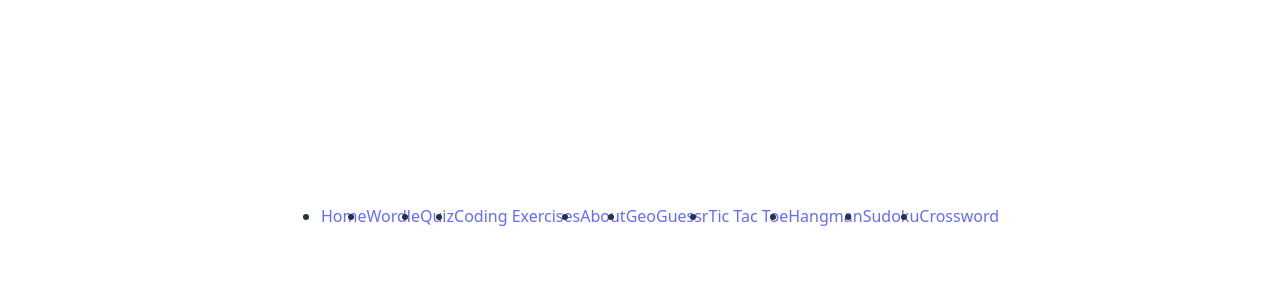
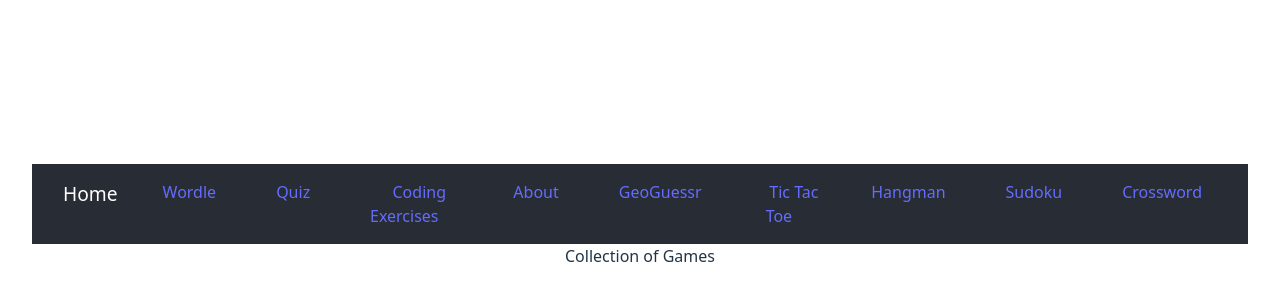
Before and after one commit to zwjc/wordle, a React (Vite) app: page /games in a window 1280 px wide. Shown: the part 184-484 px from the top of the page. Built offline with nearby package versions, Linux system fonts and the light colour scheme.

Commit message:
feat: improved navbar

```diff
--- a/src/Links.tsx
+++ b/src/Links.tsx
@@ -8,32 +8,33 @@ import "./main.css";
 function Links() {
     return (
         <Router>
-            <div>
-                <nav>
-                    <ul className="header-wrapper">
-                        <li> <Link to="/">Home </Link> </li>
-                        <li> <Link to="/wordle">Wordle </Link> </li>
-                        <li> <Link to="/quiz">Quiz </Link> </li>
-                        <li> <Link to="/coding">Coding Exercises </Link> </li>
-                        <li> <Link to="/about">About </Link> </li>
-                        <li> <Link to="/geoguessr">GeoGuessr </Link> </li>
-                        <li> <Link to="/tictactoe">Tic Tac Toe </Link> </li>
-                        <li> <Link to="/hangman">Hangman </Link> </li>
-                        <li> <Link to="/sudoku">Sudoku </Link> </li>
-                        <li> <Link to="/crossword">Crossword </Link> </li>
+            <div className="app">
+                <nav className="navbar">
+                    <ul className="nav-list">
+                        <li className="nav-item"> <Link to="/"          className="nav-link">Home </Link> </li>
+                        <li className="nav-item"> <Link to="/wordle"    className="nav-item">Wordle </Link> </li>
+                        <li className="nav-item"> <Link to="/quiz"      className="nav-item">Quiz </Link> </li>
+                        <li className="nav-item"> <Link to="/coding"    className="nav-item">Coding Exercises </Link> </li>
+                        <li className="nav-item"> <Link to="/about"     className="nav-item">About </Link> </li>
+                        <li className="nav-item"> <Link to="/geoguessr" className="nav-item">GeoGuessr </Link> </li>
+                        <li className="nav-item"> <Link to="/tictactoe" className="nav-item">Tic Tac Toe </Link> </li>
+                        <li className="nav-item"> <Link to="/hangman"   className="nav-item">Hangman </Link> </li>
+                        <li className="nav-item"> <Link to="/sudoku"    className="nav-item">Sudoku </Link> </li>
+                        <li className="nav-item"> <Link to="/crossword" className="nav-item">Crossword </Link> </li>
                     </ul>
                 </nav>
                 <Routes>
-                    <Route path="/" element={<Home />} />
-                    <Route path="/wordle" element={<Wordle />} />
-                    <Route path="/quiz" element={<div>Quiz Page</div>} />
-                    <Route path="/coding" element={<div>Coding Exercises Page</div>} />
-                    <Route path="/about" element={<div>About Page</div>} />
-                    <Route path="/geoguessr" element={<div>GeoGuessr Page</div>} />
-                    <Route path="/tictactoe" element={<div>Tic Tac Toe Page</div>} />
-                    <Route path="/hangman" element={<div>Hangman Page</div>} />
-                    <Route path="/sudoku" element={<div>Sudoku Page</div>} />
-                    <Route path="/crossword" element={<div>Crossword Page</div>} />
+                    <Route path="/"             element={<Home />} />
+                    <Route path="/wordle"       element={<Wordle />} />
+                    <Route path="/quiz"         element={<div>Quiz Page</div>} />
+                    <Route path="/coding"       element={<div>Coding Exercises Page</div>} />
+                    <Route path="/about"        element={<div>About Page</div>} />
+                    <Route path="/geoguessr"    element={<div>GeoGuessr Page</div>} />
+                    <Route path="/tictactoe"    element={<div>Tic Tac Toe Page</div>} />
+                    <Route path="/hangman"      element={<div>Hangman Page</div>} />
+                    <Route path="/sudoku"       element={<div>Sudoku Page</div>} />
+                    <Route path="/crossword"    element={<div>Crossword Page</div>} />
+                    <Route path="/games"        element={<div>Collection of Games</div>} />
                 </Routes>
             </div>
         </Router>
@@ -42,6 +43,5 @@ function Links() {
 
 /**Fix the links to new page and new html */
 /**Add dark and light mode */
-/**Fix a nice navbar */
 
 export default Links;
--- a/src/main.css
+++ b/src/main.css
@@ -65,11 +65,38 @@ button:focus-visible {
   button {
     background-color: #f9f9f9;
   }
+}
 
-  .header-wrapper {
-    display: flex;
-    flex-wrap: wrap;
-    justify-content: center;
-    align-items: center;
-  }
+
+
+
+.App {
+  text-align: center;
 }
+
+.navbar {
+  background-color: #282c34;
+  padding: 1rem;
+}
+
+.nav-list {
+  list-style: none;
+  padding: 0;
+  margin: 0;
+  display: flex;
+  justify-content: center;
+}
+
+.nav-item {
+  margin: 0 15px;
+}
+
+.nav-link {
+  color: white;
+  text-decoration: none;
+  font-size: 1.2rem;
+}
+
+.nav-link:hover {
+  color: #61dafb;
+}
--- a/src/pages/Home.tsx
+++ b/src/pages/Home.tsx
@@ -18,7 +18,7 @@ function Home() {
 
 
       <div>
-        <a href="/wordle" className="exploreButton">
+        <a href="/games" className="exploreButton">
         <button>
           Explore Games
         </button>
```
